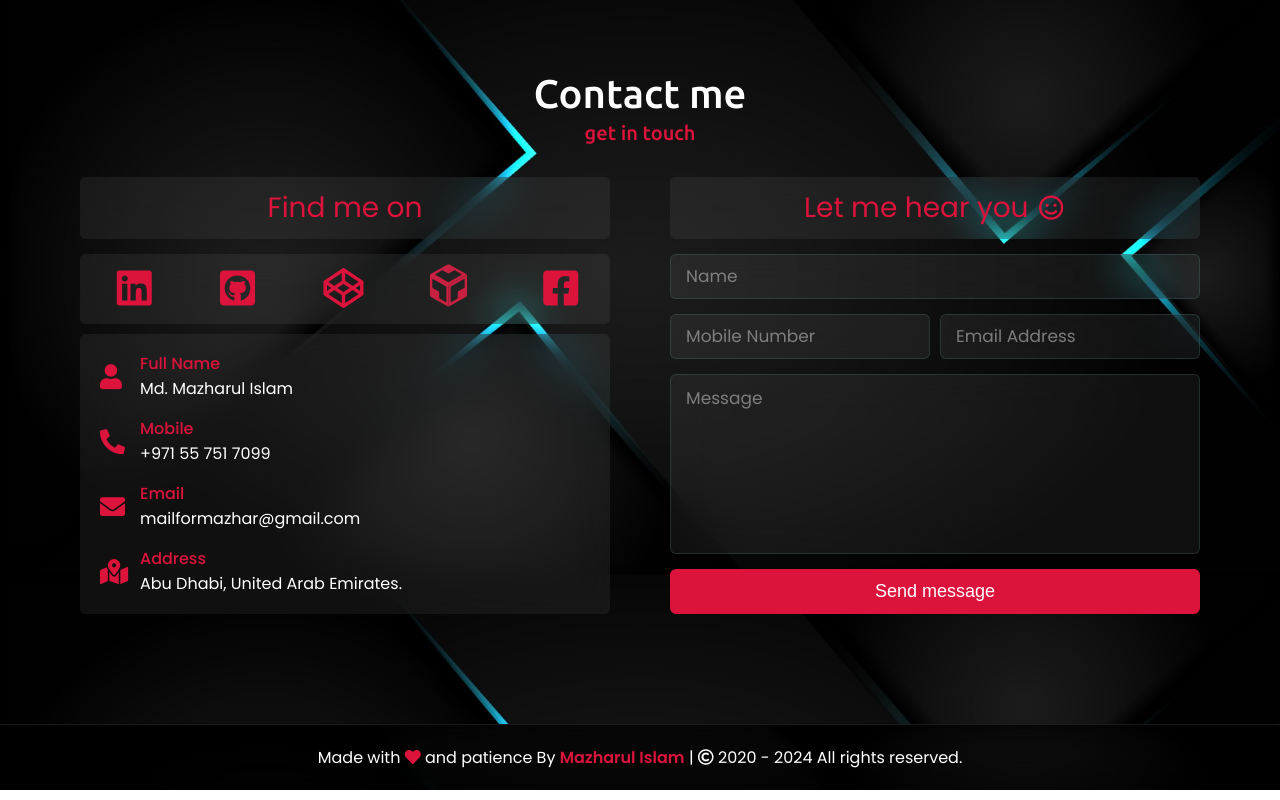
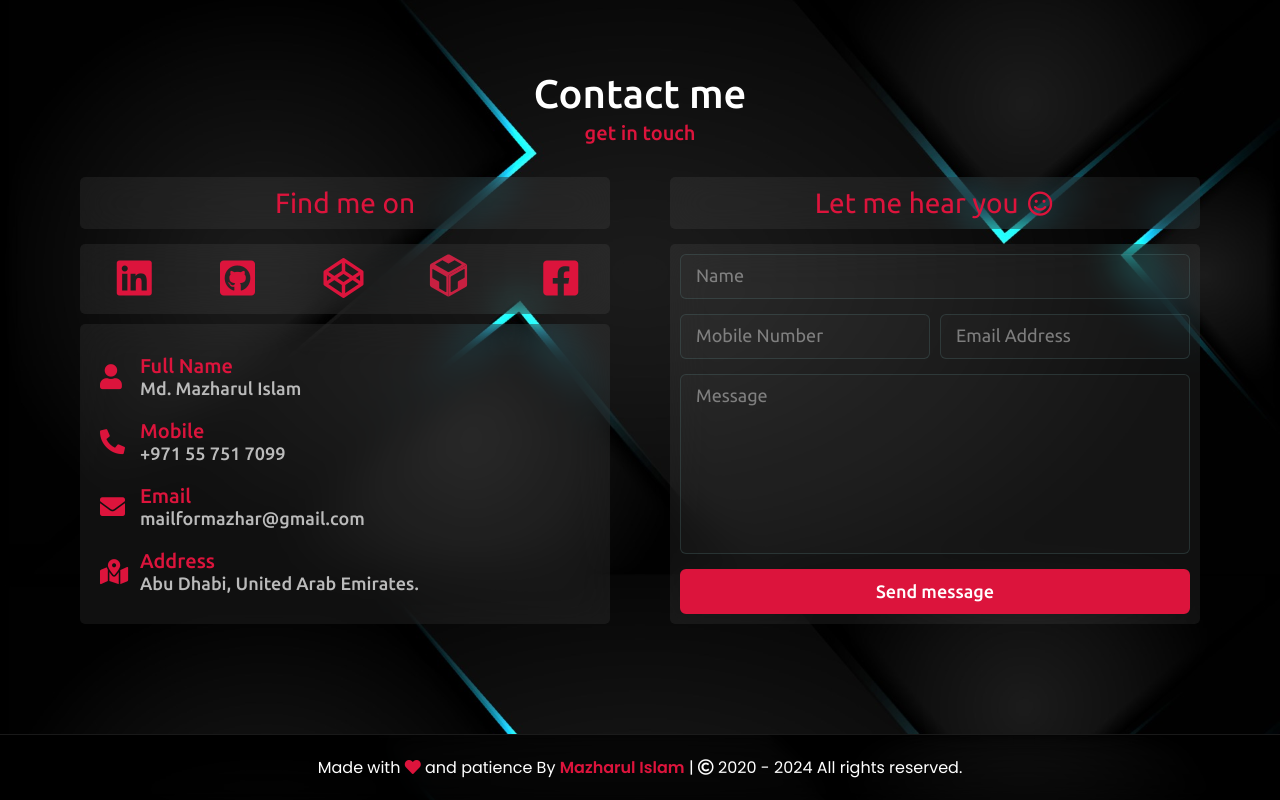
Before and after one commit to Maaazhar/maaazhar.github.io, a React (Vite) app: page / in a window 1280 px wide. Shown: the part 6037-6837 px from the top of the page. Built offline with nearby package versions, Linux system fonts and the light colour scheme.

Commit message:
updating over all issues-17

```diff
--- a/src/components/Contact/Contact.css
+++ b/src/components/Contact/Contact.css
@@ -8,6 +8,11 @@
     background: none;
 }
 
+.detailsWrapper,
+.contact-form{
+    overflow: hidden;
+}
+
 .contact-icon {
     display: flex;
     align-items: center;
@@ -16,7 +21,6 @@
     background-color: #ffffff10;
     backdrop-filter: blur(20px);
     border-radius: 5px;
-
 }
 
 .contact-icon i {
@@ -24,11 +28,11 @@
 }
 
 .contact-icon i:hover {
-    color: #fff;
+    color: #bbb;
 }
 
 .contact-icon svg:hover {
-    fill: #fff;
+    fill: #ddd;
 }
 
 
@@ -46,8 +50,9 @@
     background-color: #ffffff10;
     backdrop-filter: blur(20px);
     border-radius: 5px;
+    font: 400 28px 'Ubuntu', sans-serif;
     color: crimson;
-    font-size: 28px;
+    /* font-size: 28px; */
     text-align: center;
 }
 
@@ -57,7 +62,7 @@
 
 .contact .contact-content .left .contactDetails {
     margin: 10px 0;
-    padding: 10px 10px 10px 20px;
+    padding: 20px 10px 20px 20px;
     background-color: #ffffff10;
     backdrop-filter: blur(20px);
     border-radius: 5px;
@@ -72,6 +77,7 @@
 
 .contact .contact-content .row .info {
     margin-left: 10px;
+    font: 400 18px 'Ubuntu', sans-serif;
 }
 
 .contact i {
@@ -85,20 +91,21 @@
     color: #ffffff;
 } */
 
-.contact>.max-width>.contact-content>.left>.contactDetails>.row>.info>.head {
+.contact>.max-width>.contact-content>.left>.detailsWrapper>.contactDetails>.row>.info>.head {
     font-weight: 500;
     /* color: #c72041; */
     color: crimson;
+    font-size: 20px;
 }
 
-.contact>.max-width>.contact-content>.left>.contactDetails>.row>.info>.sub-title,
-.contact>.max-width>.contact-content>.left>.contactDetails>.row>.info>.sub-title a {
+.contact>.max-width>.contact-content>.left>.detailsWrapper>.contactDetails>.row>.info>.sub-title,
+.contact>.max-width>.contact-content>.left>.detailsWrapper>.contactDetails>.row>.info>.sub-title a {
     display: inline-block;
-    color: #fff;
-    /* padding: 0px 5px;
+    color: #bbb;
+    background: transparent;
     border-radius: 2px;
     font-weight: 500;
-    transition: all 0.3s ease; */
+    transition: all 0.3s ease;
 }
 
 /* .contact>.max-width>.contact-content>.left>.contactDetails>.row>.info>.sub-title:hover .contact>.max-width>.contact-content>.left>.contactDetails>.row>.info>.head,
@@ -106,11 +113,18 @@
     color: #fff;
 } */
 
-/* .contact>.max-width>.contact-content>.left>.contactDetails>.row>.info>.sub-title:hover,
-.contact>.max-width>.contact-content>.left>.contactDetails>.row>.info>.sub-title a:hover {
-    color: crimson;
-    background: #fff;
-} */
+/* .contact>.max-width>.contact-content>.left>.contactDetails>.row>.info>.sub-title:hover, */
+.contact>.max-width>.contact-content>.left>.detailsWrapper>.contactDetails>.row>.info>.sub-title a:hover {
+    padding: 2px 5px;
+    background: #55555568;
+}
+
+.contact-form{
+    padding: 10px;
+    border-radius: 5px;
+    background-color: #ffffff10;
+    backdrop-filter: blur(20px);
+}
 
 .contact .right form .fields {
     display: flex;
@@ -151,12 +165,13 @@ input[type=number] {
     padding: 0 15px;
     /* background: #ffffffcc;
     backdrop-filter: blur(5px); */
-    background-color: #ffffff10;
-    backdrop-filter: blur(20px);
+    background-color: #ffffff05;
+    /* backdrop-filter: blur(20px); */
     border: 1px solid #5b868641;
     /* border: 1px solid lightgrey; */
     border-radius: 6px;
     outline: none;
+    color: #ddd;
     font-size: 17px;
     font-family: 'Poppins', sans-serif;
     transition: all 0.3s ease;
@@ -164,6 +179,7 @@ input[type=number] {
 
 ::placeholder{
     color: #999999c6;
+    font: 400 18px 'Ubuntu', sans-serif;
 }
 
 .contact .right form .field input:focus,
@@ -174,7 +190,6 @@ input[type=number] {
 .contact .right form .textarea textarea {
     padding-top: 10px;
     resize: none;
-    color: #ddd;
 }
 
 .contact .right form .button-area {
@@ -188,8 +203,7 @@ input[type=number] {
     width: 100%;
     height: 45px;
     outline: none;
-    font-size: 18px;
-    font-weight: 500;
+    font: 500 18px 'Ubuntu', sans-se3rif;
     border-radius: 6px;
     cursor: pointer;
     flex-wrap: nowrap;
@@ -220,8 +234,8 @@ input[type=number] {
 
 @media (max-width: 340px) {
 
-    .contact>.max-width>.contact-content>.left>.contactDetails>.row>.info>.sub-title,
-    .contact>.max-width>.contact-content>.left>.contactDetails>.row>.info>.sub-title a {
-        font-size: 15px;
+    .contact>.max-width>.contact-content>.left>.detailsWrapper>.contactDetails>.row>.info>.sub-title,
+    .contact>.max-width>.contact-content>.left>.detailsWrapper>.contactDetails>.row>.info>.sub-title a {
+        font-size: 16px;
     }
 }
--- a/src/components/Contact/Contact.jsx
+++ b/src/components/Contact/Contact.jsx
@@ -8,6 +8,7 @@ const Contact = () => {
                 <div className="contact-content">
                     <div className="column left">
                         <div className="text">Find me on</div>
+                        <div className="detailsWrapper">
                             <div className="contact-icon">
                                 <a
                                     title="Mazharul Islam on LinkedIn"
@@ -94,6 +95,7 @@ const Contact = () => {
                                 </div>
                             </div>
                         </div>
+                    </div>
                     <div className="column right">
                         <div className="text">Let me hear you <i className="far fa-smile"></i> </div>
                         <form className="contact-form" action="#" method="POST">
```
Lines whose indentation alone changed are shown as unchanged.
